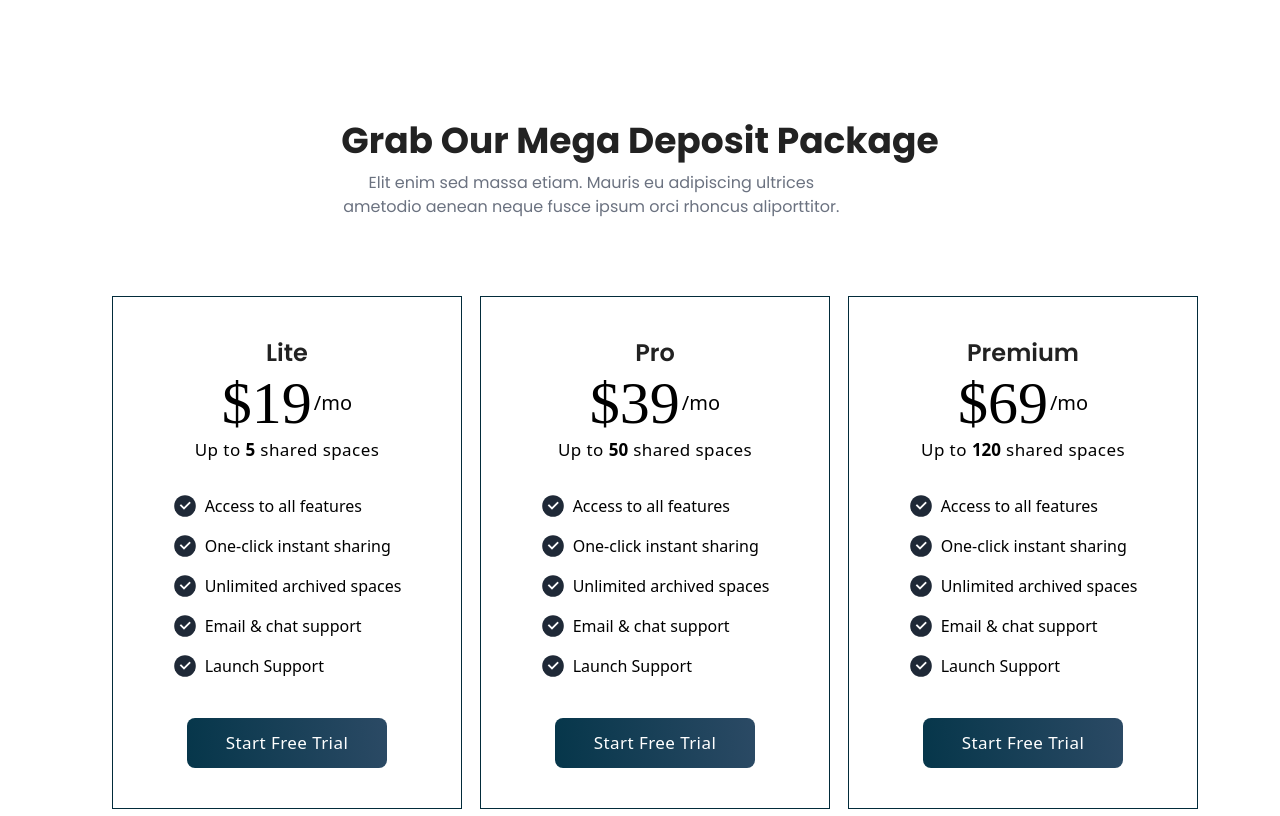
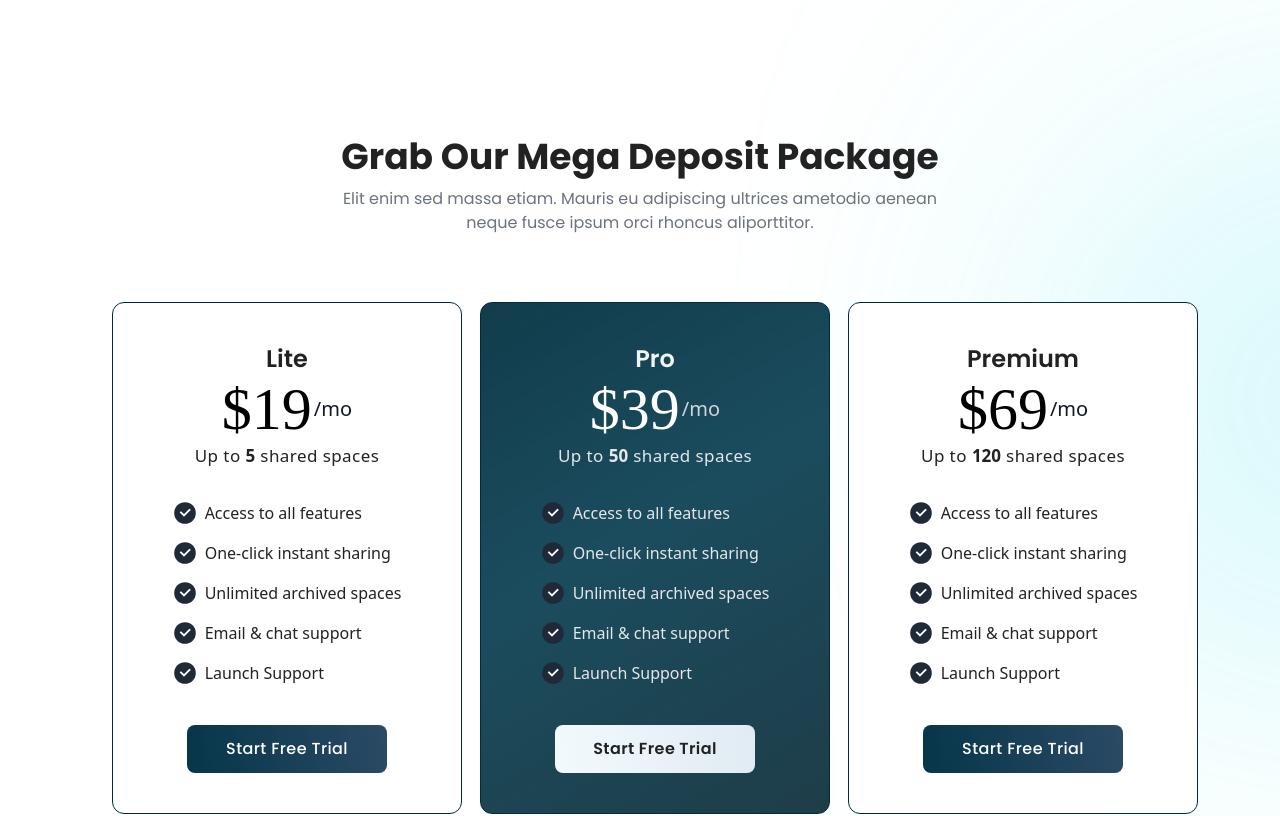
Before and after one commit to Raja-Junaid/bank_website, a React (Vite) app: page / in a window 1280 px wide. Shown: the part 1420-2236 px from the top of the page. Built offline with nearby package versions, Linux system fonts and the light colour scheme; a web font is replaced by a local one.

Commit message:
Pricing Section is completed

```diff
--- a/src/App.jsx
+++ b/src/App.jsx
@@ -4,7 +4,7 @@ import styles from './style';
 
 const App = () => {
   return (
-    <div>
+    <div className='overflow-x-auto'>
       <section className={`${styles.paddingX} py-8`}>
         <Navbar />
       </section>
@@ -14,10 +14,10 @@ const App = () => {
       <section className={`${styles.paddingX} py-10 md:py-14 lg:py-6`}>
         <Stats />
       </section>
-      <section className={`${styles.paddingX} py-7 lg:py-16 xl:py-[4.7rem] 2xl:py-[4.9rem]`}>
+      <section className={`${styles.paddingX} py-7 lg:py-16 xl:py-20`}>
         <Features />
       </section>
-      <section className={`${styles.paddingX} py-10 lg:py-16`}>
+      <section className={`${styles.paddingX} py-12 lg:py-[4.4rem]`}>
         <Pricing />
       </section>
       <section>
--- a/src/components/Button.jsx
+++ b/src/components/Button.jsx
@@ -1,5 +1,5 @@
-const Button = ({ label, width }) => (
-  <button className={`px-6 py-3 btnBgColor text-[17px] text-white ${width} font-medium tracking-wide rounded-lg hover:opacity-90 transition-all`}>{label}</button>
+const Button = ({ label, width, bgColor, textColor, fontWeight }) => (
+  <button className={`px-6 py-3 ${bgColor} text-[16px] ${textColor} ${width} ${fontWeight} tracking-wide rounded-lg font-poppins hover:opacity-90 transition-all`}>{label}</button>
 )
 
 export default Button
--- a/src/components/Hero.jsx
+++ b/src/components/Hero.jsx
@@ -11,7 +11,7 @@ const Hero = () => (
       </h1>
       <p className="text-gray-600 text-[17px] xl:text-[18px] xl:leading-[30px] mb-2 max-w-md xl:max-w-[30rem] 2xl:max-w-[32rem]">Our team of experts uses a methodology to identify the credit cards most likely to fit your needs. We examine annual percentage rates, annual fees.</p>
       <div className="flex items-center gap-x-4 xl:mt-2 lg:gap-x-6">
-        <Button label="Get Started" />
+        <Button label="Get Started" bgColor="btnBgColor" textColor="text-white" fontWeight="font-medium" />
         <a href="/" className="flex justify-center items-center gap-x-1 text-gray-500 cursor-pointer">
           <p className="text-[17px]">Learn more</p>
           <img src={rightArrow} alt="Right Arrow" className="w-[18px] h-[18px] mt-1" />
--- a/src/components/Pricing.jsx
+++ b/src/components/Pricing.jsx
@@ -5,23 +5,25 @@ import 'remixicon/fonts/remixicon.css'
 
 const Pricing = () => {
   return (
-    <div>
-      <div className="max-container flex flex-col gap-y-12 md:gap-y-14 lg:gap-y-16 text-center xl:gap-y-[4.8rem]">
+    <div className="relative">
+      <div className="bg-gradient-2 rounded-full w-[400px] h-[400px] absolute top-20 -right-[99%] opacity-[80%] md:opacity-100 -z-20 md:-right-[30%] md:top-10 xl:top-16 xl:-right-[35%] min-[1920px]:hidden"></div>
+
+      <div className="max-container flex flex-col gap-y-12 md:gap-y-14 lg:gap-y-16 text-center xl:gap-y-[4.2rem]">
       <div className="mx-auto">
         <h2 className={`${styles.heading2} mb-2 lg:mb-2.5 leading-[40px]`}>Grab Our Mega Deposit Package</h2>
-        <p className={`${styles.paragraph} max-w-[500px]`}>Elit enim sed massa etiam. Mauris eu adipiscing ultrices ametodio aenean neque fusce ipsum orci rhoncus aliporttitor.</p>
+        <p className={`${styles.paragraph} max-w-[600px]`}>Elit enim sed massa etiam. Mauris eu adipiscing ultrices ametodio aenean neque fusce ipsum orci rhoncus aliporttitor.</p>
       </div>
 
       <div className="grid grid-cols-1 lg:grid-cols-2 xl:grid-cols-3 lg:gap-x-12  gap-y-10 lg:gap-y-20 justify-center items-center">
         {pricing.map((price, index) => (
-          <div key={price.id} className={`flex flex-col justify-center items-center gap-y-8 w-[300px] sm:w-[350px] mx-auto border py-10 border-darkTeal`}>
+          <div key={price.id} className={`${index === pricing.length - 2 ? 'pricingCardBg' : 'bg-white'} flex flex-col justify-center items-center gap-y-8 w-[300px] sm:w-[350px] 2xl:w-[360px] mx-auto border py-10 border-darkTeal rounded-xl`}>
             <div>
-              <h4 className="text-darkGray text-2xl mb-1 font-semibold font-poppins">{price.category}</h4>
+              <h4 className={`${index === pricing.length - 2 ? 'text-gray-100' : 'text-darkGray'} text-2xl mb-1 font-semibold font-poppins`}>{price.category}</h4>
               <div className="flex justify-center items-center gap-x-0.5 mb-1">
-                <h3 className="text-6xl font-light font-markazi">{price.price}</h3>
-                <p className="text-xl font-medium">{price.month}</p>
+                <h3 className={`text-6xl font-light font-markazi ${index === pricing.length - 2 ? 'text-white' : 'text-black'}`}>{price.price}</h3>
+                <p className={`text-xl font-medium ${index === pricing.length - 2 ? 'text-gray-300' : 'text-gray-900'}`}>{price.month}</p>
               </div>
-              <div className="flex justify-center items-center gap-x-[5px] text-[17px]">
+              <div className={`flex justify-center items-center gap-x-[5px] text-[17px] ${index === pricing.length - 2 ? 'text-gray-200' : 'text-darkGray'}`}>
                 <p className="tracking-wide">{price.desc1}</p>
                 <p className="font-bold">{price.num}</p>
                 <p className="tracking-wide">{price.desc2}</p>
@@ -29,18 +31,18 @@ const Pricing = () => {
             </div>
 
             <div className="flex flex-col gap-y-4 mb-2">
-              {price.list.map((list, index) => (
-                <div className="flex items-center gap-x-2">
+              {price.list.map((lists) => (
+                <div key={lists.id} className="flex items-center gap-x-2">
                   <div className="px-1 bg-gray-800 rounded-full scale-90">
-                    <i class="ri-check-fill font-bold text-white"></i>
+                    <i className="ri-check-fill font-bold text-white"></i>
                   </div>
-                  <p>{list.title}</p>
+                  <p className={`${index === pricing.length - 2 ? 'text-gray-200' : 'text-darkGray'}`}>{lists.title}</p>
                 </div>
               ))}
             </div>
 
             <div>
-              <Button label="Start Free Trial" width="w-[200px]" />
+              <Button label="Start Free Trial" width="w-[200px]" bgColor={`${index === pricing.length - 2 ? 'btnBgColorWhite' : 'btnBgColor'}`} textColor={`${index === pricing.length - 2 ? 'text-darkGray' : 'text-white'}`} fontWeight={`${index === pricing.length - 2 ? 'font-semibold' : 'font-medium'}`} />
             </div>
           </div>
         ))}
--- a/src/constants/index.js
+++ b/src/constants/index.js
@@ -66,7 +66,7 @@ export const features = [
 
 export const pricing = [
   {
-    id: "price-1",
+    id: "1",
     category: "Lite",
     price: "$19",
     month: "/mo",
@@ -75,22 +75,27 @@ export const pricing = [
     desc2: 'shared spaces',
     list: [
       {
+        id: "id-1",
         icon: tick,
         title: "Access to all features",
       },
       {
+        id: "id-2",
         icon: tick,
         title: "One-click instant sharing",
       },
       {
+        id: "id-3",
         icon: tick,
         title: "Unlimited archived spaces",
       },
       {
+        id: "id-4",
         icon: tick,
         title: "Email & chat support",
       },
       {
+        id: "id-5",
         icon: tick,
         title: "Launch Support",
       },
@@ -98,7 +103,7 @@ export const pricing = [
     btnTitle: "Start free trial",
   },
   {
-    id: "price-2",
+    id: "1",
     category: "Pro",
     price: "$39",
     month: "/mo",
@@ -107,22 +112,27 @@ export const pricing = [
     desc2: "shared spaces",
     list: [
       {
+        id: "id-1",
         icon: tick,
         title: "Access to all features",
       },
       {
+        id: "id-2",
         icon: tick,
         title: "One-click instant sharing",
       },
       {
+        id: "id-3",
         icon: tick,
         title: "Unlimited archived spaces",
       },
       {
+        id: "id-4",
         icon: tick,
         title: "Email & chat support",
       },
       {
+        id: "id-5",
         icon: tick,
         title: "Launch Support",
       },
@@ -130,7 +140,7 @@ export const pricing = [
     btnTitle: "Start free trial",
   },
   {
-    id: "price-3",
+    id: "1",
     category: "Premium",
     price: "$69",
     month: "/mo",
@@ -139,22 +149,27 @@ export const pricing = [
     desc2: "shared spaces",
     list: [
       {
+        id: "id-1",
         icon: tick,
         title: "Access to all features",
       },
       {
+        id: "id-2",
         icon: tick,
         title: "One-click instant sharing",
       },
       {
+        id: "id-3",
         icon: tick,
         title: "Unlimited archived spaces",
       },
       {
+        id: "id-4",
         icon: tick,
         title: "Email & chat support",
       },
       {
+        id: "id-5",
         icon: tick,
         title: "Launch Support",
       },
--- a/src/index.css
+++ b/src/index.css
@@ -28,7 +28,7 @@
 }
 
 .bg-gradient-2 {
-  background: rgba(91, 245, 255, 0.16);
+  background: rgba(15, 221, 235, 0.4);
   filter: blur(175px);
 }
 
@@ -36,8 +36,12 @@
   background: linear-gradient(83deg, #003346 -15.44%, rgba(30, 61, 91, 0.92) 112.04%);
 }
 
+.btnBgColorWhite {
+  background: linear-gradient(83deg, #f4fcff -15.44%, rgba(239, 247, 255, 0.92) 112.04%);
+}
+
 .pricingCardBg {
-  background-color: linear-gradient(150deg, rgba(4, 50, 66, 0.95) 0%, rgba(2, 57, 76, 0.90) 44.41%, rgba(6, 39, 52, 0.90) 102.48%);
+  background: linear-gradient(150deg, rgba(4, 50, 66, 0.95) 0%, rgba(2, 57, 76, 0.90) 44.41%, rgba(6, 39, 52, 0.90) 102.48%);
 }
 
 .sidebar {
```
